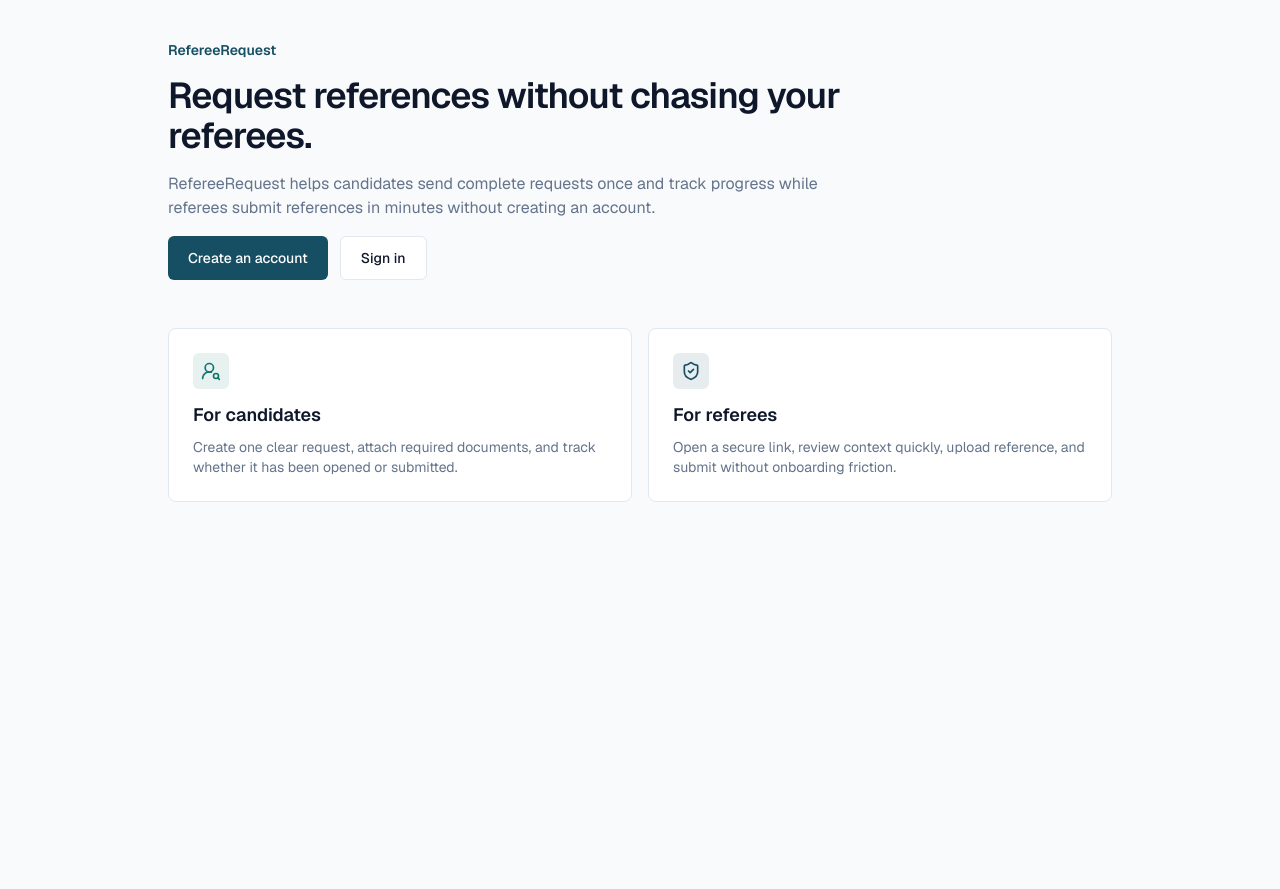
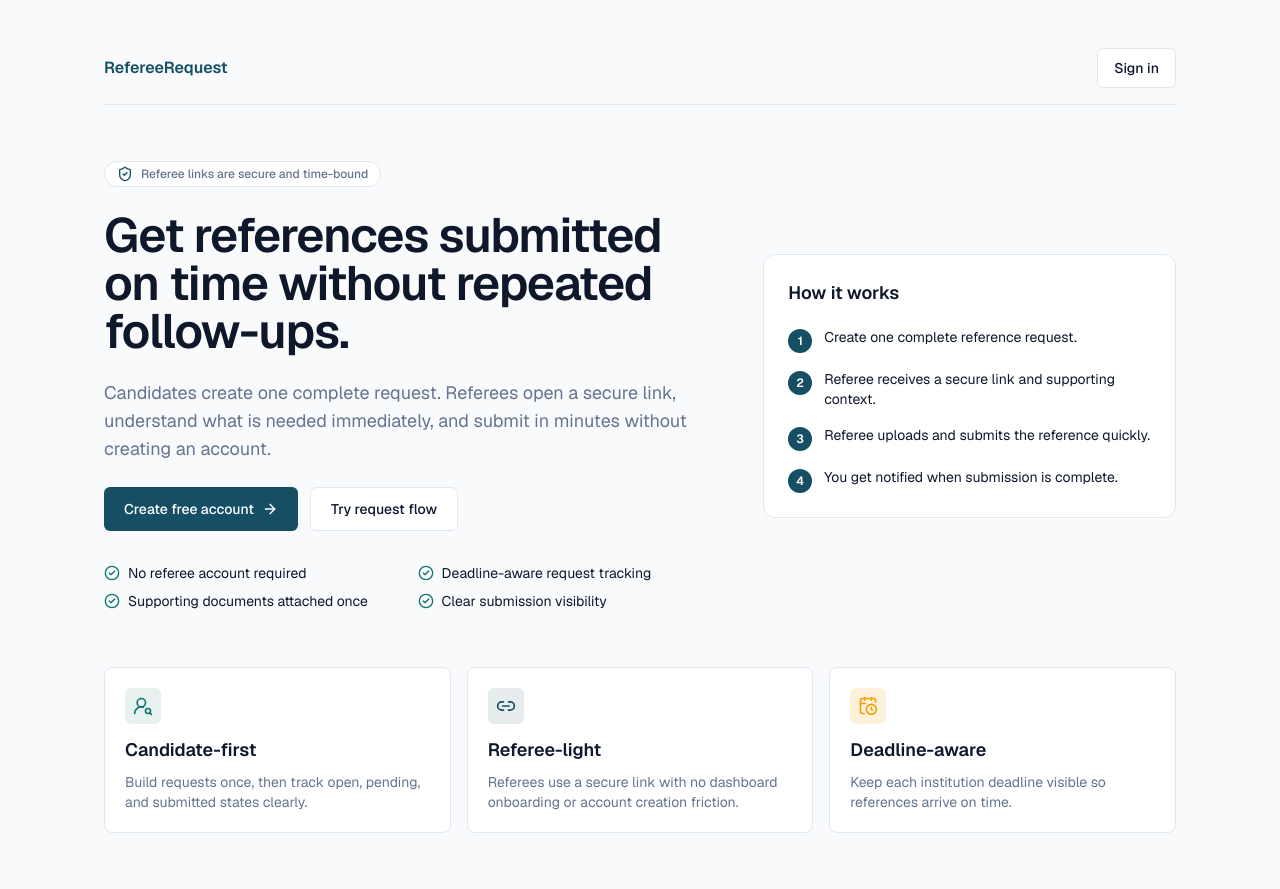
Before and after one commit to rowjay007/referee-request, a Next.js app in the folder frontend/: page / in a window 1280 px wide. Shown: the top 889 px of the page. Before the commit the page ends 800 px from the top, so only its background shows below. Built offline with nearby package versions, Linux system fonts and the light colour scheme; no server answers.

Commit message:
feat: redesign landing page experience

```diff
--- a/frontend/src/app/page.tsx
+++ b/frontend/src/app/page.tsx
@@ -1,51 +1,162 @@
 import Link from "next/link";
-import { ShieldCheck, UserRoundSearch } from "lucide-react";
+import {
+  ArrowRight,
+  CalendarClock,
+  CheckCircle2,
+  FileText,
+  Link2,
+  ShieldCheck,
+  UserRoundSearch,
+} from "lucide-react";
 import { Button } from "@/components/ui/button";
 
 export default function Home() {
   return (
-    <main className="mx-auto flex w-full max-w-5xl flex-1 flex-col gap-12 px-6 py-10 sm:px-10">
-      <section className="space-y-4">
-        <p className="text-sm font-semibold text-primary">RefereeRequest</p>
-        <h1 className="max-w-3xl text-3xl font-semibold tracking-tight text-foreground sm:text-4xl">
-          Request references without chasing your referees.
+    <main className="bg-background">
+      <div className="mx-auto flex w-full max-w-6xl flex-1 flex-col px-6 py-8 sm:px-10">
+        <header className="flex items-center justify-between border-b border-border py-4">
+          <p className="text-base font-semibold text-primary">RefereeRequest</p>
+          <Button asChild variant="secondary">
+            <Link href="/signin">Sign in</Link>
+          </Button>
+        </header>
+
+        <section className="grid gap-10 py-14 lg:grid-cols-[1.2fr_0.8fr] lg:items-center">
+          <div className="space-y-6">
+            <p className="inline-flex items-center gap-2 rounded-full border border-border bg-surface px-3 py-1 text-xs font-medium text-muted">
+              <ShieldCheck className="h-4 w-4 text-primary" />
+              Referee links are secure and time-bound
+            </p>
+            <h1 className="max-w-3xl text-4xl font-semibold tracking-tight text-foreground sm:text-5xl">
+              Get references submitted on time without repeated follow-ups.
             </h1>
-        <p className="max-w-2xl text-base text-muted">
-          RefereeRequest helps candidates send complete requests once and track
-          progress while referees submit references in minutes without creating
-          an account.
+            <p className="max-w-2xl text-lg text-muted">
+              Candidates create one complete request. Referees open a secure
+              link, understand what is needed immediately, and submit in
+              minutes without creating an account.
             </p>
             <div className="flex flex-col gap-3 sm:flex-row">
               <Button asChild size="lg">
-            <Link href="/signup">Create an account</Link>
+                <Link href="/signup" className="inline-flex items-center gap-2">
+                  Create free account
+                  <ArrowRight className="h-4 w-4" />
+                </Link>
               </Button>
               <Button asChild variant="secondary" size="lg">
-            <Link href="/signin">Sign in</Link>
+                <Link href="/dashboard/requests/new">Try request flow</Link>
               </Button>
             </div>
+            <div className="grid gap-2 pt-2 text-sm text-foreground sm:grid-cols-2">
+              <p className="inline-flex items-center gap-2">
+                <CheckCircle2 className="h-4 w-4 text-secondary" />
+                No referee account required
+              </p>
+              <p className="inline-flex items-center gap-2">
+                <CheckCircle2 className="h-4 w-4 text-secondary" />
+                Deadline-aware request tracking
+              </p>
+              <p className="inline-flex items-center gap-2">
+                <CheckCircle2 className="h-4 w-4 text-secondary" />
+                Supporting documents attached once
+              </p>
+              <p className="inline-flex items-center gap-2">
+                <CheckCircle2 className="h-4 w-4 text-secondary" />
+                Clear submission visibility
+              </p>
+            </div>
+          </div>
+
+          <article className="rounded-xl border border-border bg-surface p-6">
+            <h2 className="text-lg font-semibold text-foreground">
+              How it works
+            </h2>
+            <ol className="mt-5 space-y-4 text-sm text-foreground">
+              <li className="flex gap-3">
+                <span className="mt-0.5 inline-flex h-6 w-6 shrink-0 items-center justify-center rounded-full bg-primary text-xs font-semibold text-white">
+                  1
+                </span>
+                <span>Create one complete reference request.</span>
+              </li>
+              <li className="flex gap-3">
+                <span className="mt-0.5 inline-flex h-6 w-6 shrink-0 items-center justify-center rounded-full bg-primary text-xs font-semibold text-white">
+                  2
+                </span>
+                <span>Referee receives a secure link and supporting context.</span>
+              </li>
+              <li className="flex gap-3">
+                <span className="mt-0.5 inline-flex h-6 w-6 shrink-0 items-center justify-center rounded-full bg-primary text-xs font-semibold text-white">
+                  3
+                </span>
+                <span>Referee uploads and submits the reference quickly.</span>
+              </li>
+              <li className="flex gap-3">
+                <span className="mt-0.5 inline-flex h-6 w-6 shrink-0 items-center justify-center rounded-full bg-primary text-xs font-semibold text-white">
+                  4
+                </span>
+                <span>You get notified when submission is complete.</span>
+              </li>
+            </ol>
+          </article>
         </section>
-      <section className="grid gap-4 sm:grid-cols-2">
-        <article className="rounded-lg border border-border bg-surface p-6">
+
+        <section className="grid gap-4 pb-14 md:grid-cols-3">
+          <article className="rounded-lg border border-border bg-surface p-5">
             <div className="mb-3 inline-flex rounded-md bg-secondary/10 p-2 text-secondary">
               <UserRoundSearch className="h-5 w-5" />
             </div>
-          <h2 className="text-lg font-semibold text-foreground">For candidates</h2>
+            <h2 className="text-lg font-semibold text-foreground">Candidate-first</h2>
             <p className="mt-2 text-sm text-muted">
-            Create one clear request, attach required documents, and track
-            whether it has been opened or submitted.
+              Build requests once, then track open, pending, and submitted
+              states clearly.
             </p>
           </article>
-        <article className="rounded-lg border border-border bg-surface p-6">
+          <article className="rounded-lg border border-border bg-surface p-5">
             <div className="mb-3 inline-flex rounded-md bg-primary/10 p-2 text-primary">
-            <ShieldCheck className="h-5 w-5" />
+              <Link2 className="h-5 w-5" />
             </div>
-          <h2 className="text-lg font-semibold text-foreground">For referees</h2>
+            <h2 className="text-lg font-semibold text-foreground">Referee-light</h2>
             <p className="mt-2 text-sm text-muted">
-            Open a secure link, review context quickly, upload reference, and
-            submit without onboarding friction.
+              Referees use a secure link with no dashboard onboarding or account
+              creation friction.
+            </p>
+          </article>
+          <article className="rounded-lg border border-border bg-surface p-5">
+            <div className="mb-3 inline-flex rounded-md bg-tertiary/15 p-2 text-tertiary">
+              <CalendarClock className="h-5 w-5" />
+            </div>
+            <h2 className="text-lg font-semibold text-foreground">Deadline-aware</h2>
+            <p className="mt-2 text-sm text-muted">
+              Keep each institution deadline visible so references arrive on
+              time.
             </p>
           </article>
         </section>
+
+        <section className="rounded-xl border border-border bg-surface p-8">
+          <div className="flex flex-col gap-4 lg:flex-row lg:items-center lg:justify-between">
+            <div>
+              <h2 className="text-2xl font-semibold text-foreground">
+                Built for scholarships, universities, jobs, and fellowships.
+              </h2>
+              <p className="mt-2 max-w-2xl text-sm text-muted">
+                RefereeRequest removes the WhatsApp-and-email chaos by giving
+                applicants and referees one clear path to completion.
+              </p>
+            </div>
+            <div className="flex shrink-0 gap-3">
+              <Button asChild>
+                <Link href="/signup">Start now</Link>
+              </Button>
+              <Button asChild variant="secondary">
+                <Link href="/signin" className="inline-flex items-center gap-2">
+                  Existing account
+                  <FileText className="h-4 w-4" />
+                </Link>
+              </Button>
+            </div>
+          </div>
+        </section>
+      </div>
     </main>
   );
 }
```
Lines whose indentation alone changed are shown as unchanged.
